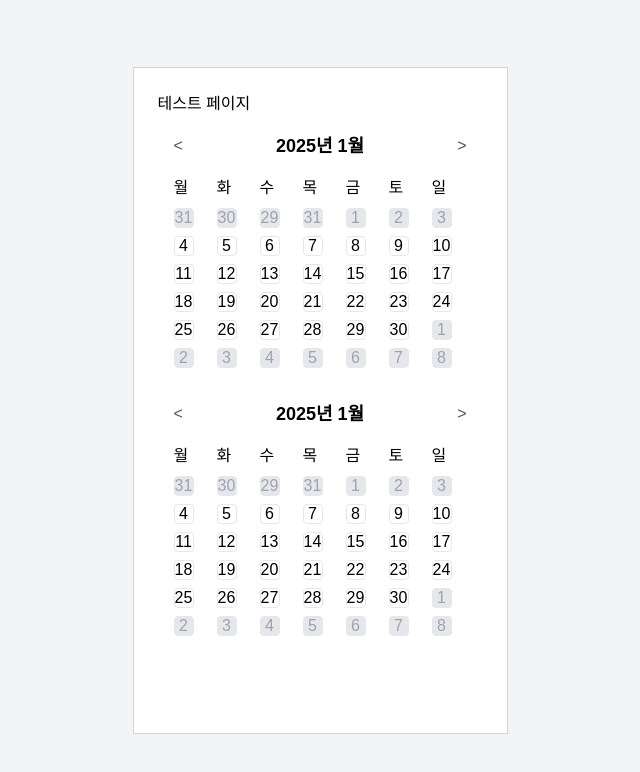
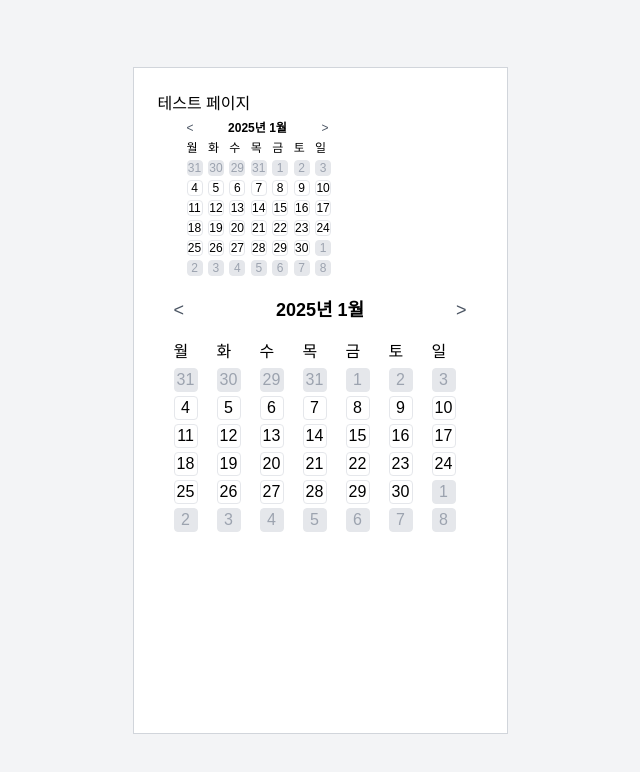
Before and after one commit to kimsuns/catchdate, a Next.js app: page /test in a window 1280 px wide. Shown: the top 772 px of the page, without its empty margins (320-960 px from the left). Built offline with nearby package versions, Linux system fonts and the light colour scheme.

Commit message:
[#22] feat: add calendar's size

```diff
--- a/app/components/Calendar/Calendar.tsx
+++ b/app/components/Calendar/Calendar.tsx
@@ -7,7 +7,8 @@ interface CalendarProps {
   endDate: Date;
   limit?: number;
   range?: boolean;
-  onDateSelect: () => void;
+  size?: "S" | "M" | "L";
+  onDateSelect: (selectDate: Date[]) => void;
 }
 
 interface RangeDate {
@@ -19,6 +20,7 @@ export default function Calendar({
   startDate,
   endDate,
   range,
+  size = "M",
   onDateSelect,
 }: CalendarProps) {
   const weekDays = {
@@ -26,6 +28,25 @@ export default function Calendar({
     eng: ["Mon", "Tue", "Wed", "Thu", "Fri", "Sat", "Sun"],
   };
   const limit = 2;
+  const sizeStyles = {
+    S: {
+      container: "w-[150px] max-w-[150px] p-1",
+      fontSize: "text-xs mb-1",
+      daySize: "w-4 h-4 text-xs",
+    },
+    M: {
+      container: "w-[200px] p-4",
+      fontSize: "text-base mb-4",
+      daySize: "w-5 h-5 text-sm",
+    },
+    L: {
+      container: "w-full p-4",
+      fontSize: "text-lg mb-4",
+      daySize: "w-6 h-6 text-base",
+    },
+  };
+
+  const style = sizeStyles[size];
   const [currentMonth, setCurrentMonth] = useState(new Date(startDate));
   const [selectDate, setSelectDate] = useState<Date[]>([]);
   const [rangeDate, setRangeDate] = useState<RangeDate>({
@@ -49,11 +70,12 @@ export default function Calendar({
     return date >= new Date(startDate) && date <= new Date(endDate);
   };
 
-  const isRange = (date) => {
-    return (
-      date >= new Date(rangeDate.startRange) &&
-      date <= new Date(rangeDate.endRange)
-    );
+  const isRange = (date: Date): boolean => {
+    const { startRange, endRange } = rangeDate;
+    if (!startRange || !endRange) {
+      return false;
+    }
+    return date >= new Date(startRange) && date <= new Date(endRange);
   };
 
   const isSelectDate = (date: Date): boolean => {
@@ -62,10 +84,61 @@ export default function Calendar({
     );
   };
 
+  const handleRange = (date: Date) => {
+    setRangeDate((prev: RangeDate): RangeDate => {
+      const { startRange, endRange } = prev;
+      // if (!range) return prev;
+      // if (selectDate.length >= limit) return prev;
+      console.log("기간 캘린더다", rangeDate);
+
+      if (!startRange && !endRange) {
+        // 시작 x, 끝 x
+        return { ...prev, startRange: date };
+      } else if (!startRange && endRange) {
+        // 시작 x, 끝 o
+        if (date.toDateString() !== endRange.toDateString()) {
+          // 데이터 !== 끝 데이터
+          if (date < new Date(endRange)) {
+            return { ...prev, startRange: date };
+          } else {
+            return { startRange: endRange, endRange: date };
+          }
+        } else {
+          // 데이터 === 끝 데이터
+          return { ...prev, endRange: null };
+        }
+      } else if (startRange && !endRange) {
+        // 시작 o , 끝 x
+        if (date.toDateString() !== startRange.toDateString()) {
+          // 데이터 !== 시작 데이터
+          if (date > new Date(startRange)) {
+            return { ...prev, endRange: date };
+          } else {
+            return { endRange: startRange, startRange: date };
+          }
+        } else {
+          // 데이터 === 시작 데이터
+          return { ...prev, startRange: null };
+        }
+      } else if (startRange && endRange) {
+        // 시작 o, 끝 o
+        if (date.toDateString() === startRange.toDateString()) {
+          // 데이터 === 시작 데이터
+          return { ...prev, startRange: null };
+        } else if (date.toDateString() === endRange.toDateString()) {
+          // 데이터 === 끝 데이터
+          return { ...prev, endRange: null };
+        } else {
+          //  데이터 !== 시작, 끝
+        }
+      }
+      return { ...prev };
+    });
+  };
+
   const toggleDate = (date: Date) => {
     if (!isDateInRange(date)) return;
 
-    console.log("범위 기간", rangeDate);
     setSelectDate((prev: Date[]) => {
       const exist = isSelectDate(date);
 
@@ -73,50 +146,9 @@ export default function Calendar({
         return prev;
       }
 
-      setRangeDate((prev: RangeDate): RangeDate => {
-        const { startRange, endRange } = prev;
-        if (!range) return prev;
-        if (selectDate.length >= limit) return prev;
-
-        // 시작 없을 때때
-        if (!startRange) {
-          console.log("시작 없을 때 반환한다", date > new Date(endRange));
-          return date > new Date(endRange)
-            ? { startRange: endRange, endRange: date }
-            : { ...prev, startRange: date };
-        } else if (!endRange) {
-          console.log("시작 있을 때 반환한다,", date < new Date(startRange));
-          return date < new Date(startRange)
-            ? { startRange: date, endRange: startRange }
-            : { ...prev, endRange: date };
-        }
-
-        if (date.toDateString() === startRange?.toDateString()) {
-          return { ...prev, startRange: null };
-        } else if (date.toDateString() === endRange?.toDateString()) {
-          return { ...prev, endRange: null };
-        }
-
-        return { ...prev };
-      });
-      // setRangeDate((prev: RangeDate): RangeDate => {
-      //   const { startRange, endRange } = prev;
-      //   if (!range) return prev;
-      //   if (selectDate.length >= limit) return prev;
-
-      //   if (!startRange) {
-      //     console.log("시작기간 없다다");
-      //     return { ...prev, startRange: date };
-      //   } else {
-      //     if (date <= new Date(startRange)) {
-      //       console.log("시작기간 있는데 데이터가 더 작다");
-      //       return { startRange: date, endRange: startRange };
-      //     } else {
-      //       console.log("시작기간 있는데 데이터가 더 크다다");
-      //       return { ...prev, endRange: date };
-      //     }
-      //   }
-      // });
+      if (range) {
+        handleRange(date);
+      }
 
       if (exist) {
         return prev.filter(
@@ -129,12 +161,8 @@ export default function Calendar({
   };
 
   useEffect(() => {
-    if (range) {
-      onDateSelect(rangeDate);
-    } else {
-      onDateSelect(selectDate);
-    }
-  }, [selectDate, rangeDate, onDateSelect]);
+    onDateSelect(selectDate);
+  }, [selectDate, onDateSelect]);
 
   const baseCalendar = () => {
     const firstDay = new Date(
@@ -190,15 +218,17 @@ export default function Calendar({
   const calendarDays = baseCalendar();
 
   return (
-    <div className="p-4 w-full max-w-md mx-auto">
-      <section className="flex justify-between items-center mb-4">
+    <div className={`max-w-md mx-auto ${style.container}`}>
+      <section
+        className={`flex justify-between items-center ${style.fontSize}`}
+      >
         <button
           className="text-gray-600 hover:text-black"
           onClick={handlePrevMonth}
         >
           &lt;
         </button>
-        <div className="text-lg font-bold">
+        <div className="font-bold">
           {currentMonth.toLocaleDateString("ko-KR", {
             year: "numeric",
             month: "long",
@@ -212,14 +242,18 @@ export default function Calendar({
         </button>
       </section>
 
-      <section className="grid grid-cols-7 gap-2">
+      <section
+        className={`grid grid-cols-7 gap-x-2 gap-y-1 w-full h-full ${style.daySize}`}
+      >
         {weekDays.kor.map((item, index) => (
           <div key={index}>{item}</div>
         ))}
         {calendarDays.map(({ date, isDisabled, isRanged }, index) => (
           <div
             key={index}
-            className={`w-5 h-5 flex justify-center items-center border rounded  ${
+            className={`flex justify-center items-center border rounded ${
+              style.daySize
+            }  ${
               isDisabled
                 ? "bg-gray-200 text-gray-400 pointer-events-none"
                 : isSelectDate(date)
--- a/app/test/page.tsx
+++ b/app/test/page.tsx
@@ -15,15 +15,19 @@ export default function Test() {
   return (
     <div>
       테스트 페이지
+      <div className="w-[200px]">
         <Calendar
           startDate={startDate}
           endDate={endDate}
           onDateSelect={handleDateSelect}
+          size="S"
           range={true}
         />
+      </div>
       <Calendar
         startDate={startDate}
         endDate={endDate}
+        size="L"
         onDateSelect={handleDateSelect}
       />
     </div>
```
Lines whose indentation alone changed are shown as unchanged.
